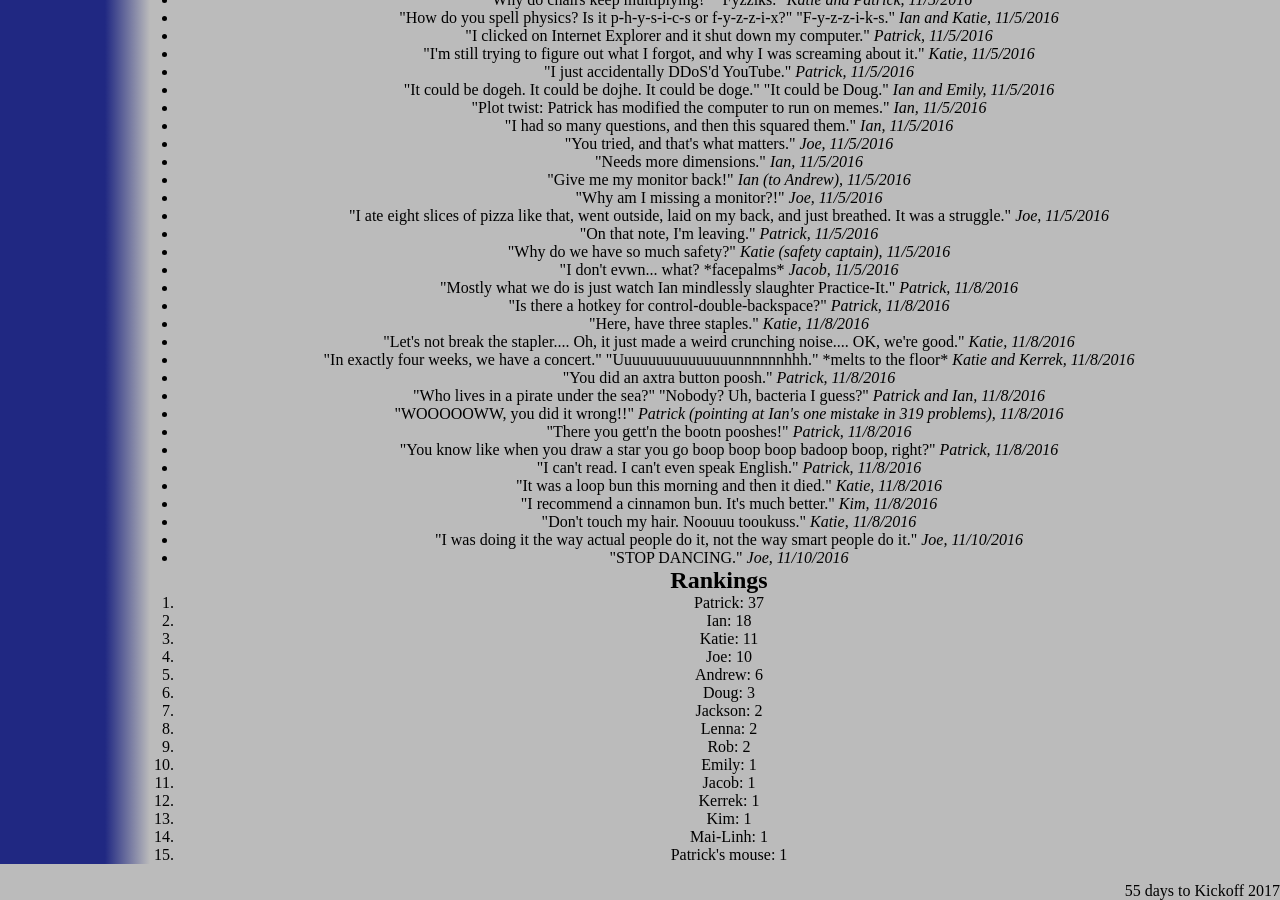
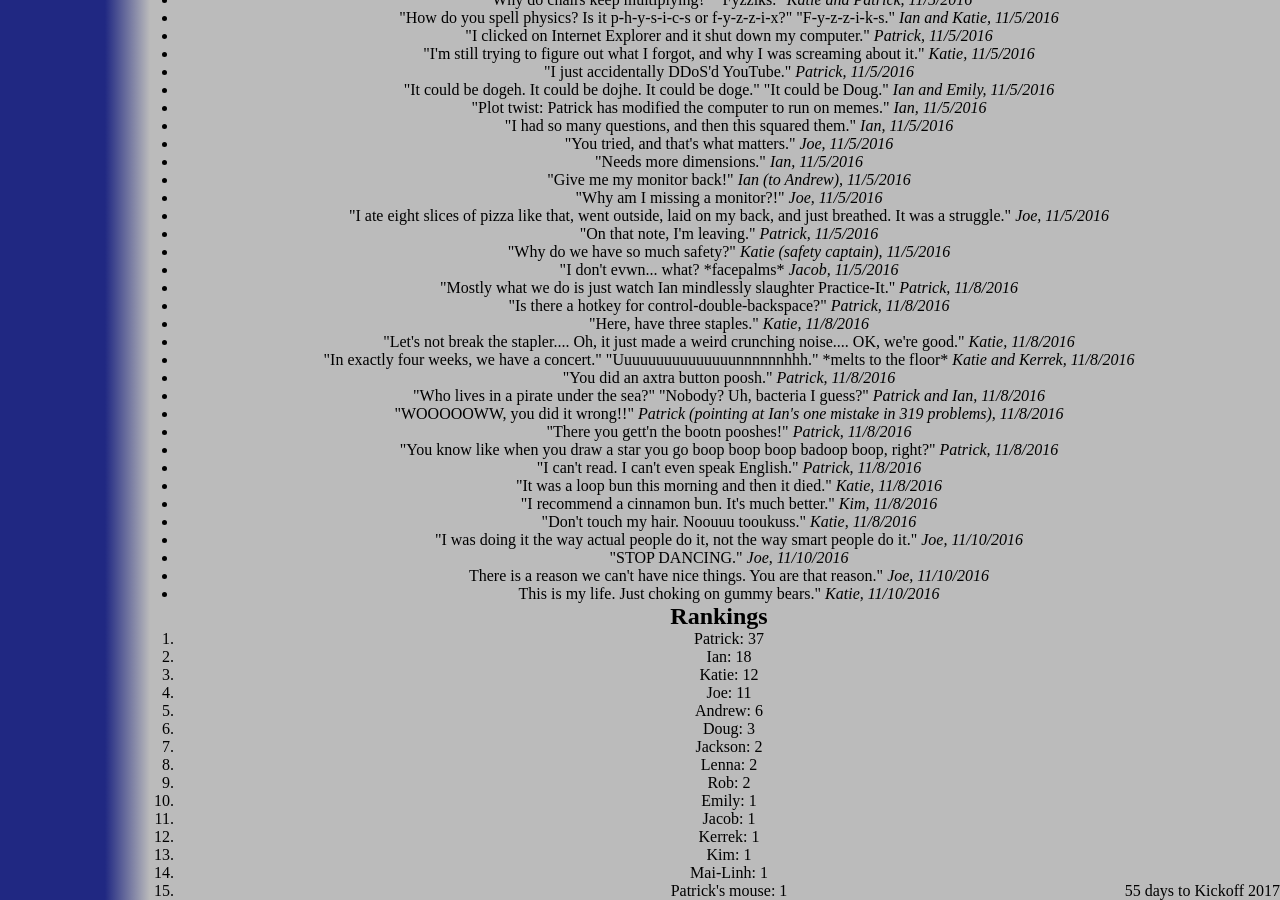
Before and after one commit to katiebugmoon/FRC4131.github.io, a Jekyll site: the page built from media/2017/quotes.html, in a window 1280 px wide and 900 px high, scrolled down 979 px. Built offline with Jekyll 4.4.1, drawn with Linux system fonts in a browser that asks for light colours; nearby versions of some CDN libraries.

Commit message:
Update quotes.html
Mobile. Uggh.

```diff
--- a/media/2017/quotes.html
+++ b/media/2017/quotes.html
@@ -82,6 +82,8 @@ title: Build Season 2017 Quotes
 	<li>"Don't touch my hair. Noouuu tooukuss." <i>Katie, 11/8/2016</i></li>
 	<li>"I was doing it the way actual people do it, not the way smart people do it." <i>Joe, 11/10/2016</i></li>
 	<li>"STOP DANCING." <i>Joe, 11/10/2016</i></li>
+	<li>There is a reason we can't have nice things. You are that reason." <i>Joe, 11/10/2016</i></li>
+	<li>This is my life. Just choking on gummy bears." <i>Katie, 11/10/2016</i></li>
 </ul>
 <h2>Rankings</h2>
 <ol id='rankings'></ol>
```
